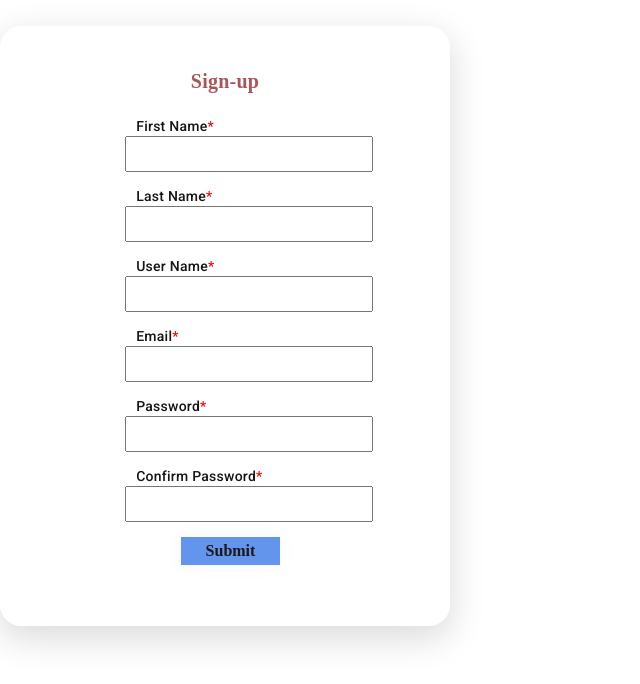
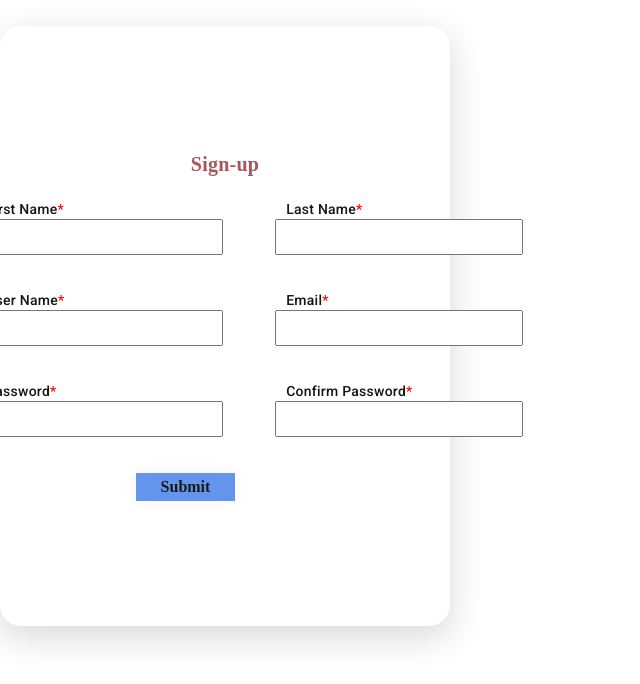
Before and after one commit to muthulaksmi/CertificateService-FrontEnd, an Angular app: page /signup in a window 1280 px wide. Shown: the top 684 px of the page, without its empty margins (0-640 px from the left). Built offline with nearby package versions, Linux system fonts and the light colour scheme.

Commit message:
tooltip added and error message displayed bottom of the field

```diff
--- a/src/app/signup/signup.component.html
+++ b/src/app/signup/signup.component.html
@@ -5,71 +5,71 @@
   <p class="sign" align="center">Sign-up</p>
 
   <form class="form1" id="form1" [formGroup]="myForm" (ngSubmit) ="registerUser()" >
-    <table>
+    <table align="center">
       <tbody>
       <tr>
-        <td>
-          <div class ="lab">
-            <label align="center" >First Name<span style='color:red;'>*</span></label>
-            </div>
-            <div>
+        <td class="td">
+          <div>
+            <label class ="lab">First Name<span style='color:red;'>*</span></label><br>
+
           <input class="un" formControlName="firstName" align="center" placeholder="" autocomplete="off"
-            value="" required="" (blur)="errorCheckFirstName()" >
+            value="" required="" (blur)="errorCheckFirstName()"><br>
+            <span class="error" matTooltip="Maximum of 20 characters and may only contain alphabets">{{ firstnameerror }}</span>
           </div>
 
         </td>
+        <td class="td">
+          <div>
+          <label class ="lab">Last Name<span style='color:red;'>*</span></label><br>
+
+          <input class="un" type="text" formControlName="lastName" align="center" placeholder="" autocomplete="" value="" (blur)="errorCheckLastName()" ><br>
+          <span class="error" matTooltip="Maximum of 20 characters and may only contain alphabets">{{ lastNameError }}</span>
+        </div>
+        </td>
         </tr>
         <tr>
-        <td>
-          <div class ="lab">
-          <label align="center">Last Name<span style='color:red;'>*</span></label>
+        <td class="td">
+          <div>
+          <label class ="lab">User Name<span style='color:red;'>*</span></label><br>
+          <input class="un" type="text" formControlName="userName" placeholder="" value="" autocomplete="off" (blur)="errorCheckUserName()"><br>
+          <span class="error" matTooltip="8 to 16 characters long and may only contain alphanumeric characters">{{userNameError}}</span>
         </div>
-          <input class="un" type="text" formControlName="lastName" align="center" placeholder="" autocomplete="" value="" (blur)="errorCheckLastName()" >
 
+        </td>
+        <td class="td">
+          <div>
+          <label class ="lab">Email<span style='color:red;'>*</span></label> <br>
+          <input class="un" type="email" formControlName="email" autocomplete="off" value="" (blur)="errorCheckEmail()" required><br>
+          <span class="error" matTooltip="Provide email with standard format e.g someone@gmail.com">{{emailError}}</span>
+        </div>
         </td>
       </tr>
       <tr>
-        <td>
-          <div class ="lab">
-          <label align="center" >User Name<span style='color:red;'>*</span></label>
-          </div>
-          <input class="un" type="text" formControlName="userName" align="center" placeholder="" value="" autocomplete="off" (blur)="errorCheckUserName()" >
+        <td class="td">
+          <div >
+          <label class ="lab" align="center" >Password<span style='color:red;'>*</span></label><br>
+
+          <input class="un" type="password" formControlName="password" placeholder="" autocomplete="new-password" value="" (blur)="errorCheckPassword()" ><br>
+          <span class="error"matTooltip="8 to 16 characters long and may only contain alphanumeric and special characters">{{passwordError}}</span>
+        </div>
         </td>
-        </tr>
-        <tr>
-        <td>
-          <div class ="lab">
-          <label align="center">Email<span style='color:red;'>*</span></label>
-          </div>
-          <input class="un" type="email" formControlName="email" align="center" placeholder="" autocomplete="off" value="" (blur)="errorCheckEmail()">
-        </td>
-      </tr>
-      <tr>
-        <td>
-          <div class ="lab">
-          <label align="center" >Password<span style='color:red;'>*</span></label>
-          </div>
-          <input class="un" type="password" formControlName="password" align="center" placeholder="" autocomplete="new-password" value="" (blur)="errorCheckPassword()" >
-        </td>
-        </tr>
-        <tr>
-        <td>
-          <div class ="lab" >
-          <label align="center" >Confirm Password<span style='color:red;'>*</span></label>
-          </div>
-          <input class="un" type="password" formControlName="confirmPassword" align="center" placeholder="" autocomplete="off" value="" (blur)="errorCheckConfirmPassword()">
+        <td class="td">
+          <div>
+          <label class ="lab" align="center" >Confirm Password<span style='color:red;'>*</span></label><br>
+
+          <input class="un" type="password" formControlName="confirmPassword" autocomplete="off" value="" (blur)="errorCheckConfirmPassword()"><br>
+          <span class="error">{{confirmPasswordError}}</span>
+        </div>
         </td>
       </tr>
 
       <tr>
-        <td>
+        <td colspan="2" class="td">
           <button class="submit"> Submit </button>
         </td>
       </tr>
       <tr>
-        <td>
-          <p class="error" *ngIf ="submitted" align ="center">{{ formerror }}</p>
-        </td>
+        <p align="center">{{formerror}}</p>
       </tr>
     </tbody>
     </table>
```
